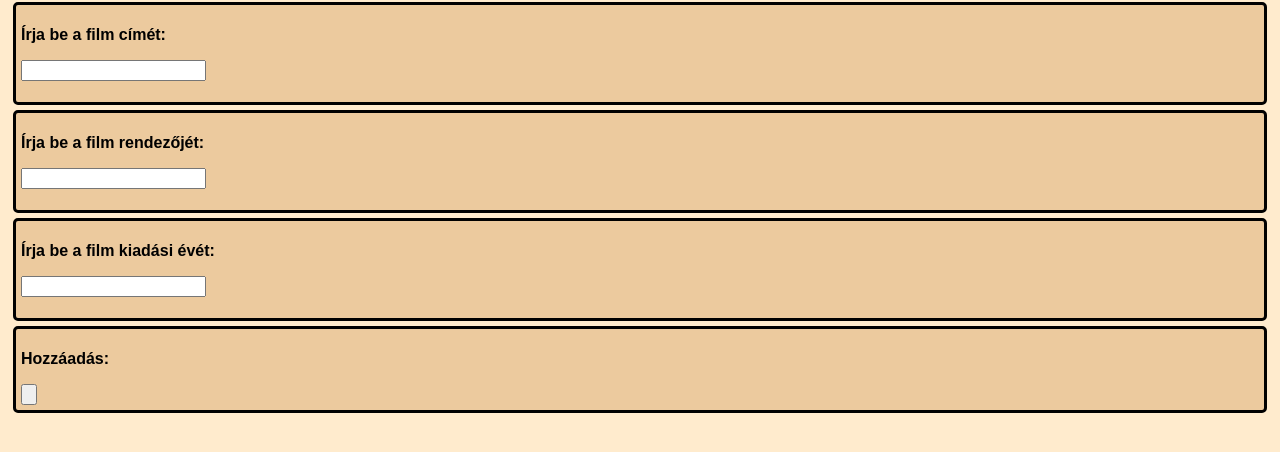
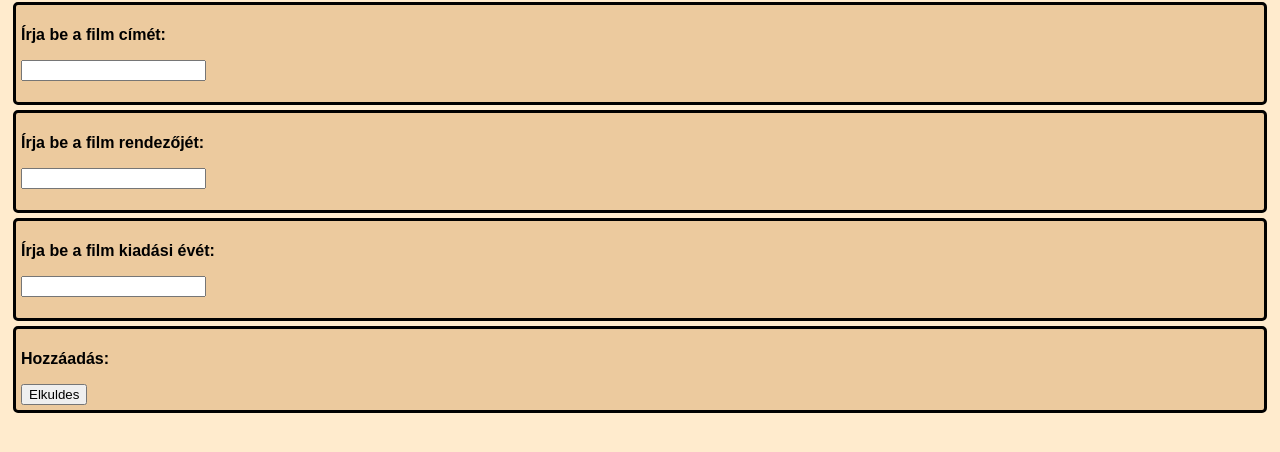
Before and after one commit to kekesibence/mozifilmek, a plain HTML site: page index.html in a window 1280 px wide. Shown: the part 58-510 px from the top of the page. Drawn offline with Linux system fonts and the light colour scheme.

Commit message:
elkuldes function

```diff
--- a/index.html
+++ b/index.html
@@ -24,8 +24,7 @@
     </div>
     <div class="inputok">
         <p>Hozzáadás:</p>
-        <input type="button" name="elkuldes" id="elkuldes" text="Elkuldés">
-
+        <button onclick="elkuldes()">Elkuldes</button>
     </div>
     <script type="text/javascript" src="main.js"></script>
 </body>
--- a/main.js
+++ b/main.js
@@ -10,5 +10,9 @@ class Film {
     toString() {
         return this.cim + " " + this.rendezo+ " " +this.kiadasiEv;
     }
-    elkuldes()
+    elkuldes() {
+        const filmek = new Array();
+        const film = new Film(document.getElementById('filmCim'), document.getElementById('filmRendezo'), document.getElementById('filmKiadasiEv'));
+        return film;
+    }
 }
```
